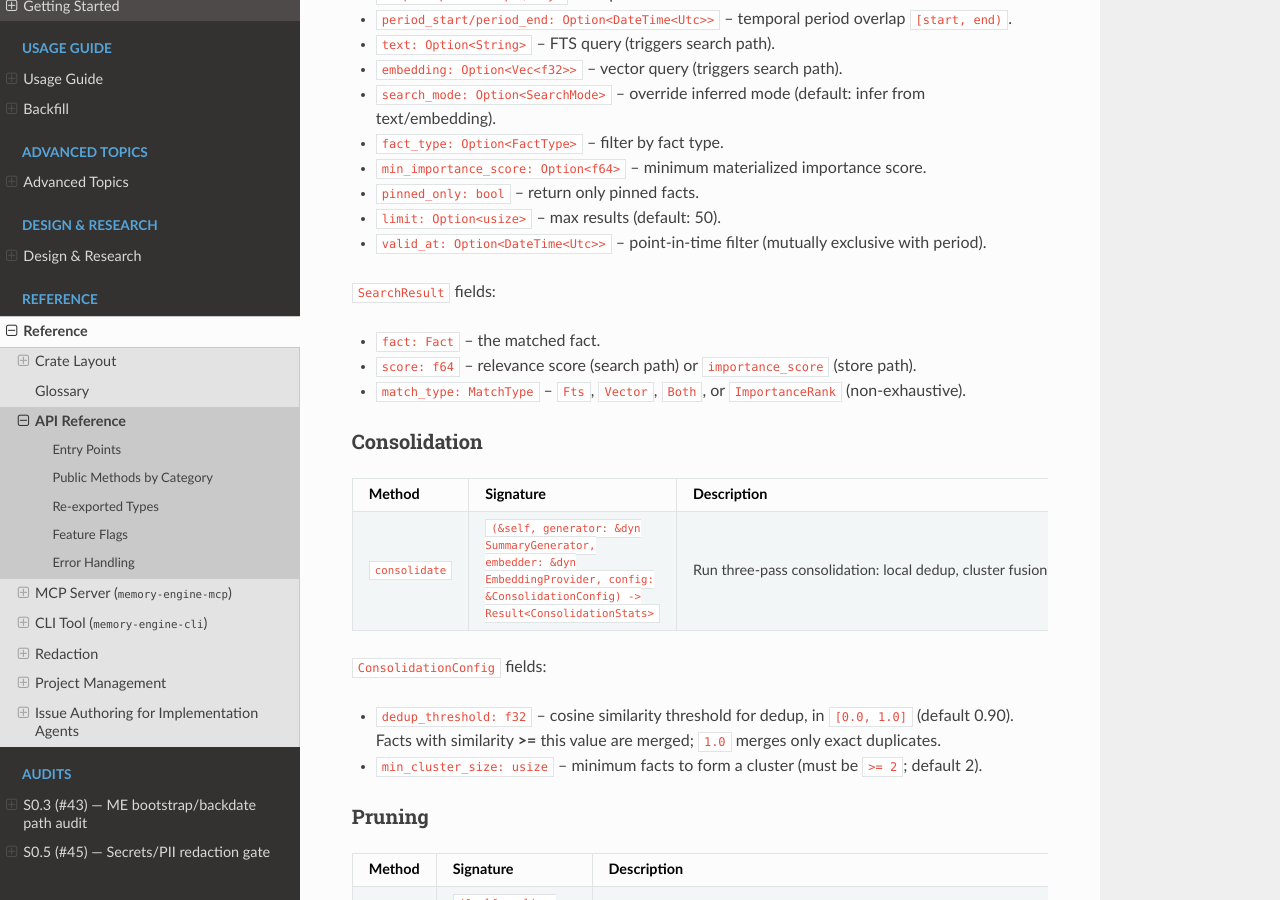
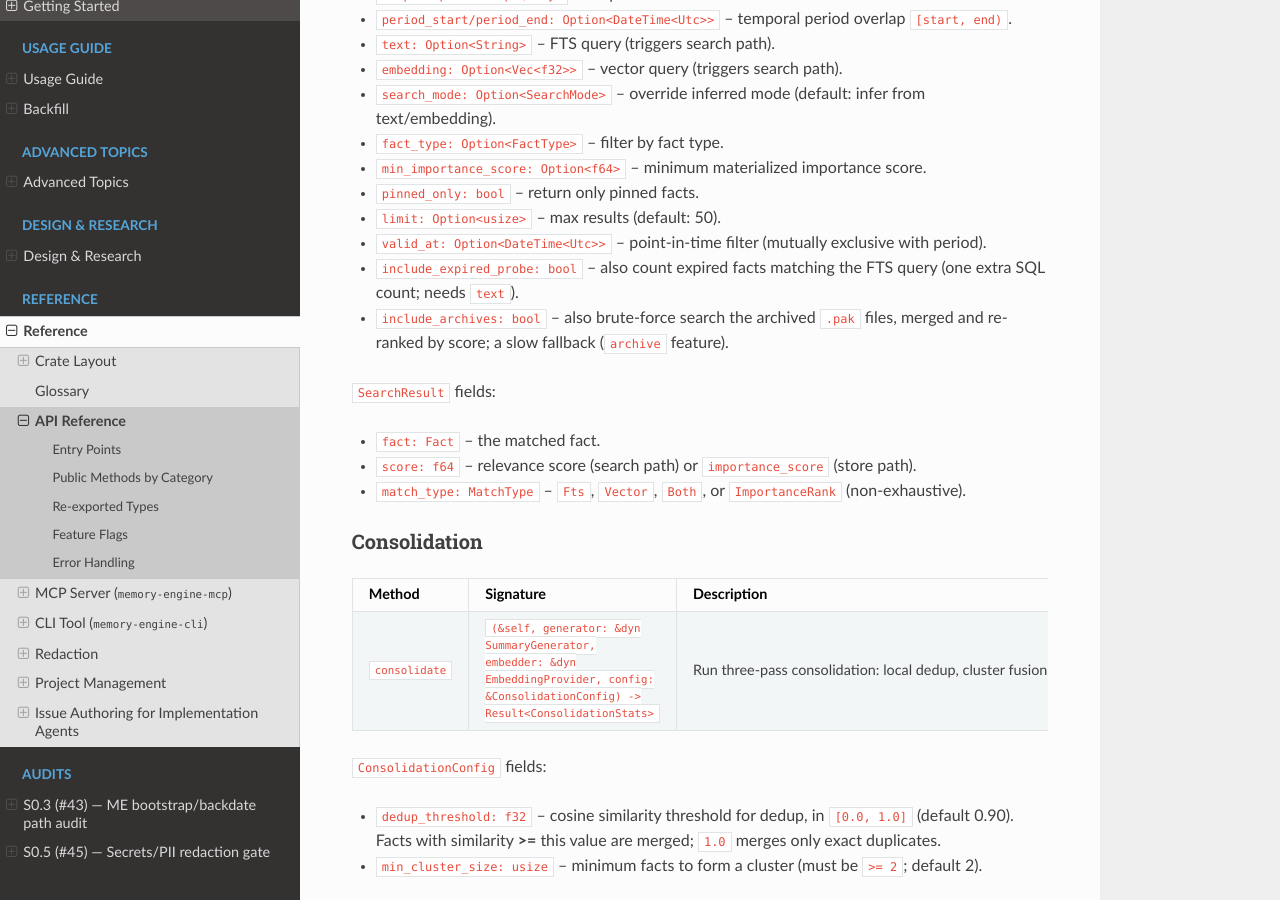
Before and after one commit to dutiona/memory-engine, a Sphinx documentation site: the page built from docs/reference/api.md, in a window 1280 px wide and 900 px high, scrolled down 3505 px. Built offline with Sphinx 7.4.7 and the Read the Docs theme 3.1.0, drawn with Linux system fonts in a browser that asks for light colours.

Commit message:
docs(reference): list MemoryQuery's include_expired_probe and include_archives fields
api.md's MemoryQuery field list stopped at valid_at, so the expired-facts probe and the
archive fallback were undocumented on the page. Both come from the struct's own rustdoc
(me-types/src/types/memory_query.rs).

```diff
--- a/docs/reference/api.md
+++ b/docs/reference/api.md
@@ -105,6 +105,9 @@ The two steps of a deferred-embedding drain (#1021); the drain loop is the consu
 - `pinned_only: bool` -- return only pinned facts.
 - `limit: Option<usize>` -- max results (default: 50).
 - `valid_at: Option<DateTime<Utc>>` -- point-in-time filter (mutually exclusive with period).
+- `include_expired_probe: bool` -- also count expired facts matching the FTS query (one extra SQL count; needs `text`).
+- `include_archives: bool` -- also brute-force search the archived `.pak` files, merged and re-ranked by score; a slow
+  fallback (`archive` feature).
 
 `SearchResult` fields:
 
```
